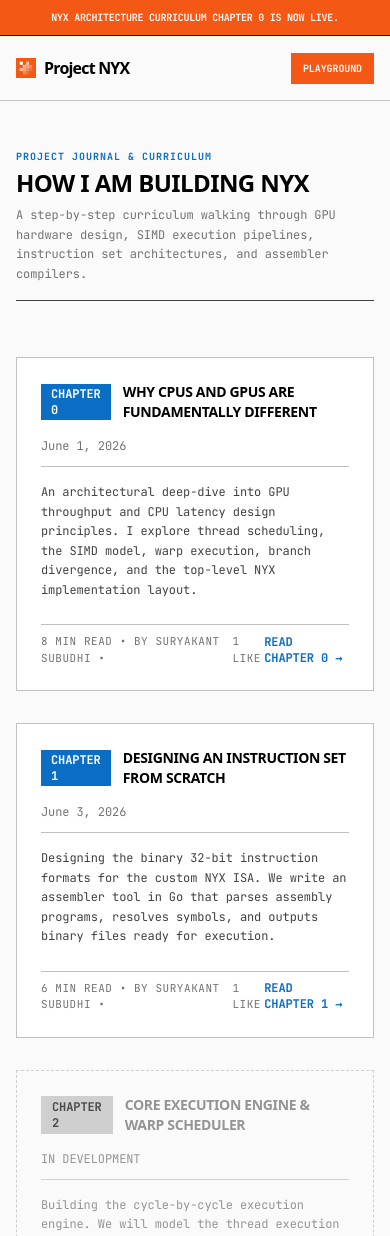
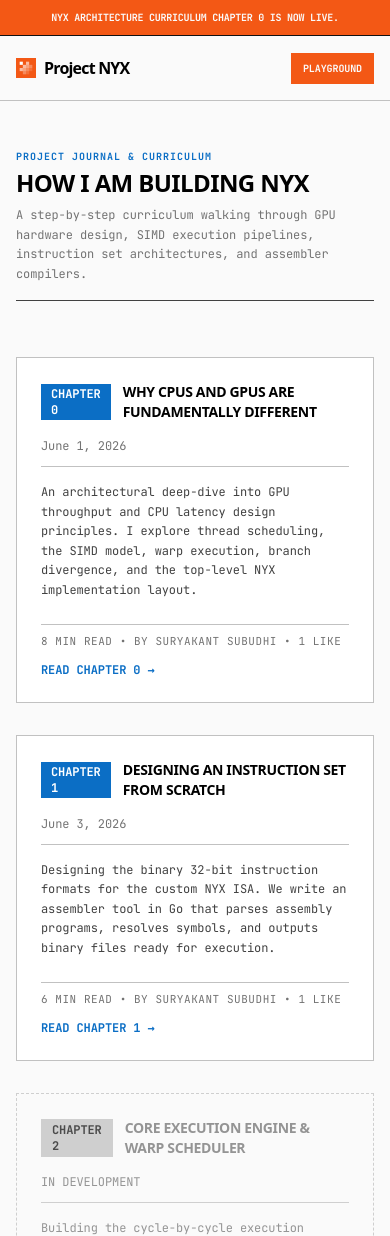
Before and after one commit to exprays/nyx, a Next.js app in the folder web/: page /blog in a window 390 px wide. Shown: the top 1236 px of the page. Built offline with nearby package versions, Linux system fonts and the light colour scheme; a web font is replaced by a local one.

Commit message:
fix: layout of bog page in mobile view

```diff
--- a/web/app/blog/page.tsx
+++ b/web/app/blog/page.tsx
@@ -107,13 +107,13 @@ export default function BlogIndexPage() {
               An architectural deep-dive into GPU throughput and CPU latency design principles. I explore thread scheduling, the SIMD model, warp execution, branch divergence, and the top-level NYX implementation layout.
             </p>
 
-            <div className="flex items-center justify-between mt-2 pt-2 border-t border-stone-gray border-opacity-30">
-              <span className="text-[11px] font-mono text-smoke-gray uppercase tracking-wider flex items-center gap-1.5">
+            <div className="flex flex-col sm:flex-row sm:items-center justify-between gap-3 mt-2 pt-2 border-t border-stone-gray border-opacity-30">
+              <span className="text-[11px] font-mono text-smoke-gray uppercase tracking-wider">
                 8 MIN READ • BY SURYAKANT SUBUDHI • <LikesDisplay slug="chapter-0" />
               </span>
               <Link
                 href="/blog/chapter-0"
-                className="text-xs font-bold font-mono text-electric-blue hover:underline flex items-center gap-1"
+                className="text-xs font-bold font-mono text-electric-blue hover:underline flex items-center gap-1 self-start sm:self-auto"
               >
                 READ CHAPTER 0 →
               </Link>
@@ -138,13 +138,13 @@ export default function BlogIndexPage() {
               Designing the binary 32-bit instruction formats for the custom NYX ISA. We write an assembler tool in Go that parses assembly programs, resolves symbols, and outputs binary files ready for execution.
             </p>
 
-            <div className="flex items-center justify-between mt-2 pt-2 border-t border-stone-gray border-opacity-30">
-              <span className="text-[11px] font-mono text-smoke-gray uppercase tracking-wider flex items-center gap-1.5">
+            <div className="flex flex-col sm:flex-row sm:items-center justify-between gap-3 mt-2 pt-2 border-t border-stone-gray border-opacity-30">
+              <span className="text-[11px] font-mono text-smoke-gray uppercase tracking-wider">
                 6 MIN READ • BY SURYAKANT SUBUDHI • <LikesDisplay slug="chapter-1" />
               </span>
               <Link
                 href="/blog/chapter-1"
-                className="text-xs font-bold font-mono text-electric-blue hover:underline flex items-center gap-1"
+                className="text-xs font-bold font-mono text-electric-blue hover:underline flex items-center gap-1 self-start sm:self-auto"
               >
                 READ CHAPTER 1 →
               </Link>
```
